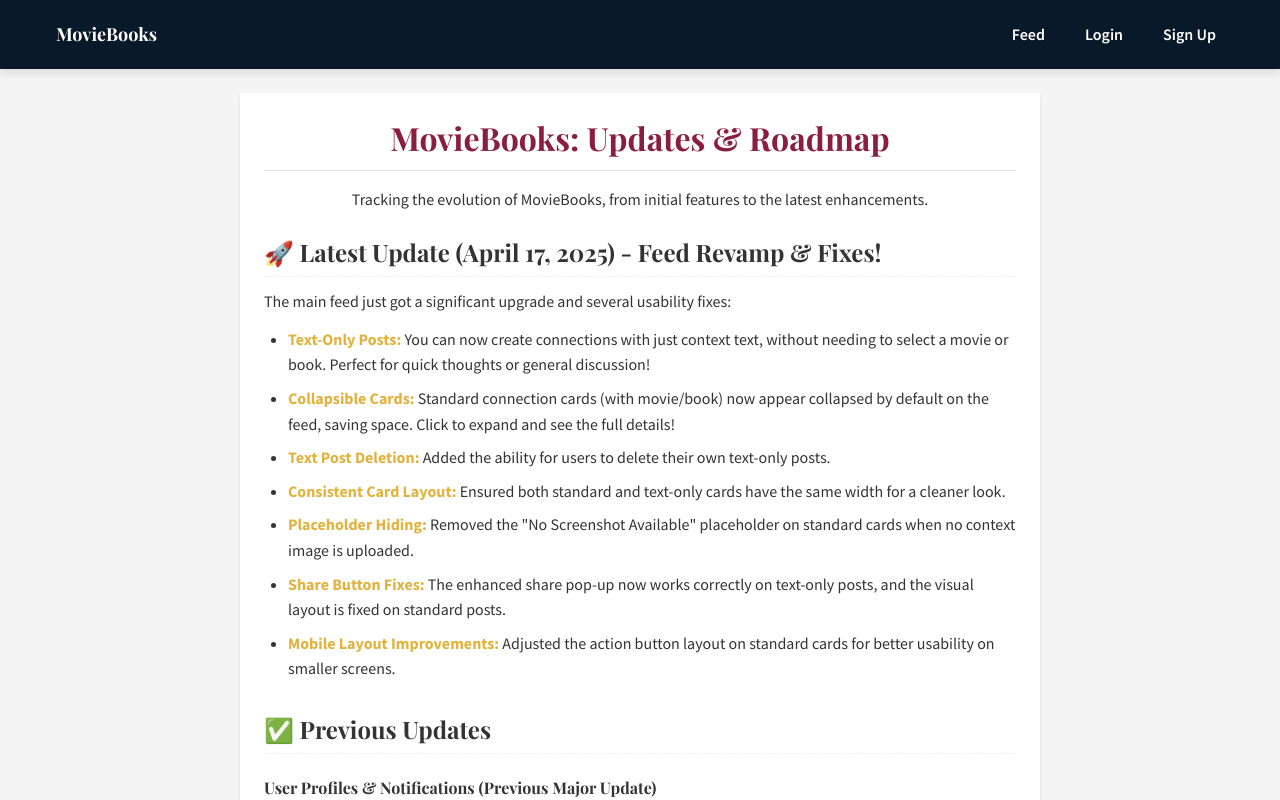
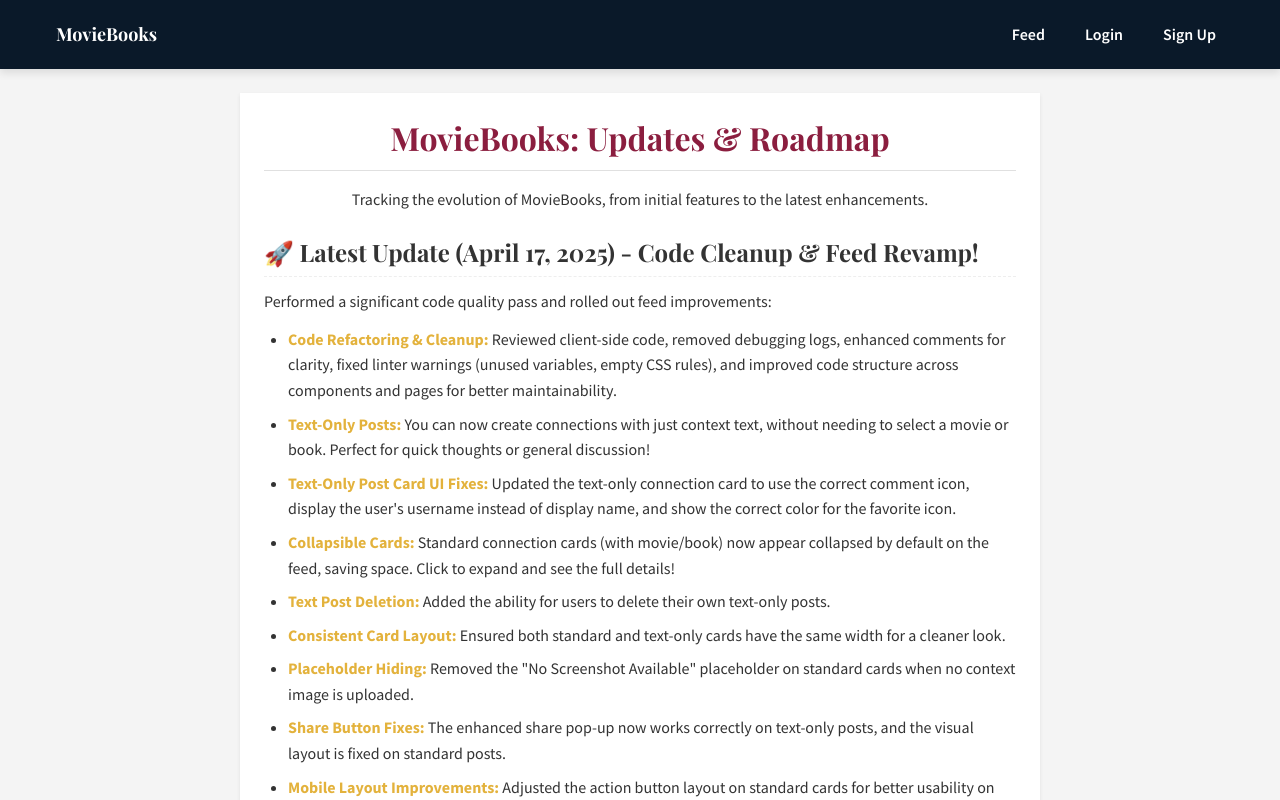
Before and after one commit to ScottShetley/moviebooks-beta-2, a React (Create React App) app in the folder client/: page /updates in a window 1280 px wide. Shown: the top 800 px of the page. Built offline with nearby package versions, Linux system fonts and the light colour scheme; no server answers.

Commit message:
Updated the updates and roadmap page

```diff
--- a/client/src/pages/UpdatesPage.js
+++ b/client/src/pages/UpdatesPage.js
@@ -44,12 +44,16 @@ const UpdatesPage = () => {
       {/* Uses <section> to group related content */}
       <section className={styles.updateSection}>
         {/* Heading includes the dynamically formatted date */}
-        <h2>🚀 Latest Update ({formattedDate}) - Feed Revamp & Fixes!</h2>
-        <p>The main feed just got a significant upgrade and several usability fixes:</p>
+        <h2>🚀 Latest Update ({formattedDate}) - Code Cleanup & Feed Revamp!</h2>
+        <p>Performed a significant code quality pass and rolled out feed improvements:</p>
         {/* Unordered list (<ul>) for bullet points */}
         <ul>
             {/* List items (<li>) describing individual updates */}
+            <li><strong>Code Refactoring & Cleanup:</strong> Reviewed client-side code, removed debugging logs, enhanced comments for clarity, fixed linter warnings (unused variables, empty CSS rules), and improved code structure across components and pages for better maintainability.</li>
             <li><strong>Text-Only Posts:</strong> You can now create connections with just context text, without needing to select a movie or book. Perfect for quick thoughts or general discussion!</li>
+            {/* --- ADDED THIS ITEM --- */}
+            <li><strong>Text-Only Post Card UI Fixes:</strong> Updated the text-only connection card to use the correct comment icon, display the user's username instead of display name, and show the correct color for the favorite icon.</li>
+            {/* ----------------------- */}
             <li><strong>Collapsible Cards:</strong> Standard connection cards (with movie/book) now appear collapsed by default on the feed, saving space. Click to expand and see the full details!</li>
             <li><strong>Text Post Deletion:</strong> Added the ability for users to delete their own text-only posts.</li>
             <li><strong>Consistent Card Layout:</strong> Ensured both standard and text-only cards have the same width for a cleaner look.</li>
```
